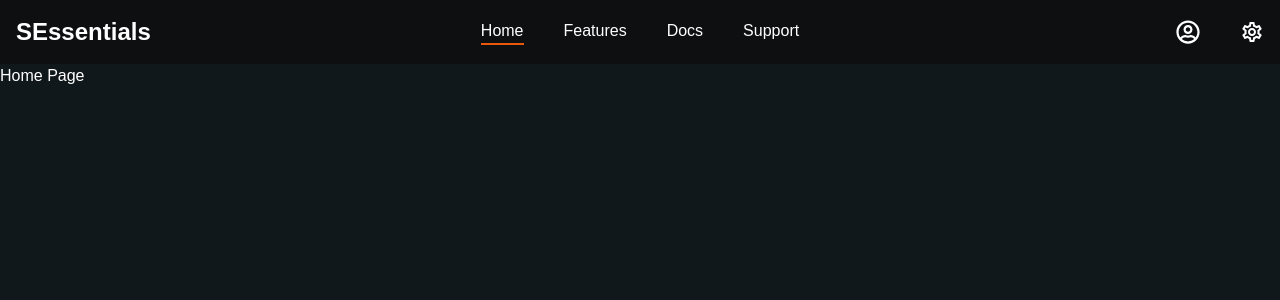
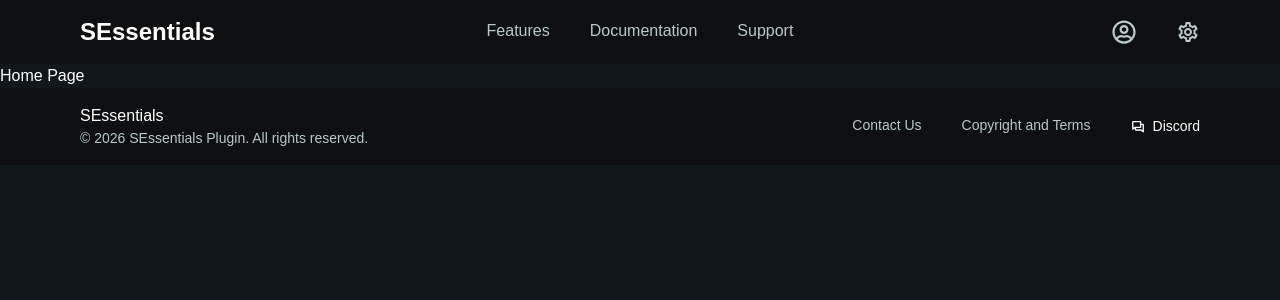
Before and after one commit to KatyTye/PluginDashboard, a React (Vite) app: page / in a window 1280 px wide. Shown: the top 300 px of the page. Built offline with nearby package versions, Linux system fonts and the light colour scheme.

Commit message:
feat: Added footer and updated header styles

```diff
--- /dev/null
+++ b/src/components/Footer.tsx
@@ -0,0 +1,33 @@
+import { PiChatsBold } from "react-icons/pi";
+import { NavLink } from "react-router";
+
+export default function Footer() {
+
+	return (<footer className="flex flex-col gap-10 md:grid md:grid-cols-2 items-center bg-(--background-second-color) p-4
+		md:pl-20 md:pr-20">
+		<div>
+			<p className="text-center md:text-left">SEssentials</p>
+			<p className="text-(--text-second-color) text-[14px] text-center md:text-left">
+				© 2026 SEssentials Plugin. All rights reserved.
+			</p>
+		</div>
+		<nav className="flex flex-wrap gap-10 md:ml-auto justify-center">
+			<NavLink to={"/contact"} className="border-b-2 border-transparent transition-all [&.active]:border-(--special-color)
+			hover:border-(--special-color) duration-500 text-[14px] [&.active]:text-(--text-color) text-(--text-second-color)">
+				Contact Us
+			</NavLink>
+
+			<NavLink to={"/terms"} className="border-b-2 border-transparent transition-all [&.active]:border-(--special-color)
+			hover:border-(--special-color) duration-500 text-[14px] [&.active]:text-(--text-color) text-(--text-second-color)">
+				Copyright and Terms
+			</NavLink>
+
+			<a href="https://discord.gg/xxxxxxxx" target="_blank" className="flex gap-2 text-[14px] items-center">
+				<PiChatsBold className="w-3.5 h-3.5" />
+				<span>
+					Discord
+				</span>
+			</a>
+		</nav>
+	</footer>)
+}
--- a/src/components/Header.tsx
+++ b/src/components/Header.tsx
@@ -4,36 +4,35 @@ import { Link, NavLink } from "react-router";
 
 export default function Header() {
 
-	return (<header className="top-content grid grid-cols-3 items-center bg-(--background-second-color) p-4">
+	return (<header className="top-content grid gap-5 md:gap-0 md:grid-cols-3 items-center bg-(--background-second-color) p-4
+		md:pl-20 md:pr-20 justify-center grid-cols-1">
 
-		<Link to={"/"} className="text-2xl font-bold w-fit hover:text-(--special-color) duration-500">
+		<Link to={"/"} className="text-2xl text-center font-bold md:w-fit hover:text-(--special-color) duration-500">
 			SEssentials
 		</Link>
 
-		<nav className="flex gap-10 justify-center">
-			<NavLink to={"/"} className="border-b-2 border-transparent transition-all [&.active]:border-(--special-color)
-			hover:border-(--special-color) duration-500">
-				Home
-			</NavLink>
+		<nav className="grid gap-5 md:gap-10 justify-center md:grid-cols-3 md:flex">
 			<NavLink to={"/features"} className="border-b-2 border-transparent transition-all [&.active]:border-(--special-color)
-			hover:border-(--special-color) duration-500">
+			hover:border-(--special-color) duration-500 [&.active]:text-(--text-color) text-(--text-second-color) text-center">
 				Features
 			</NavLink>
 			<NavLink to={"/docs"} className="border-b-2 border-transparent transition-all [&.active]:border-(--special-color)
-			hover:border-(--special-color) duration-500">
-				Docs
+			hover:border-(--special-color) duration-500 [&.active]:text-(--text-color) text-(--text-second-color) text-center">
+				Documentation
 			</NavLink>
 			<NavLink to={"/support"} className="border-b-2 border-transparent transition-all [&.active]:border-(--special-color)
-			hover:border-(--special-color) duration-500">
+			hover:border-(--special-color) duration-500 [&.active]:text-(--text-color) text-(--text-second-color) text-center">
 				Support
 			</NavLink>
 		</nav>
 
-		<div className="flex gap-10 ml-auto">
-			<NavLink to={"/profile"} className="w-6 [&.active]:text-(--special-color) hover:text-(--special-color) duration-500">
+		<div className="md:flex gap-10 justify-center ml-auto hidden">
+			<NavLink to={"/profile"} className="w-6 [&.active]:text-(--text-color) hover:text-(--special-color)
+			duration-500 text-(--text-second-color)">
 				<FaRegUserCircle />
 			</NavLink>
-			<button className="cursor-pointer w-6 [&.active]:text-(--special-color) hover:text-(--special-color) duration-500">
+			<button className="cursor-pointer w-6 [&.active]:text-(--text-color) hover:text-(--special-color)
+			duration-500 text-(--text-second-color)">
 				<MdOutlineSettings />
 			</button>
 		</div>
--- a/src/layouts/Primary.tsx
+++ b/src/layouts/Primary.tsx
@@ -1,10 +1,12 @@
 import { Outlet } from "react-router";
 import Header from "../components/Header";
+import Footer from "../components/Footer";
 
 export default function PrimaryLayout() {
 
 	return (<>
 		<Header />
 		<Outlet />
+		<Footer />
 	</>)
 }
```
